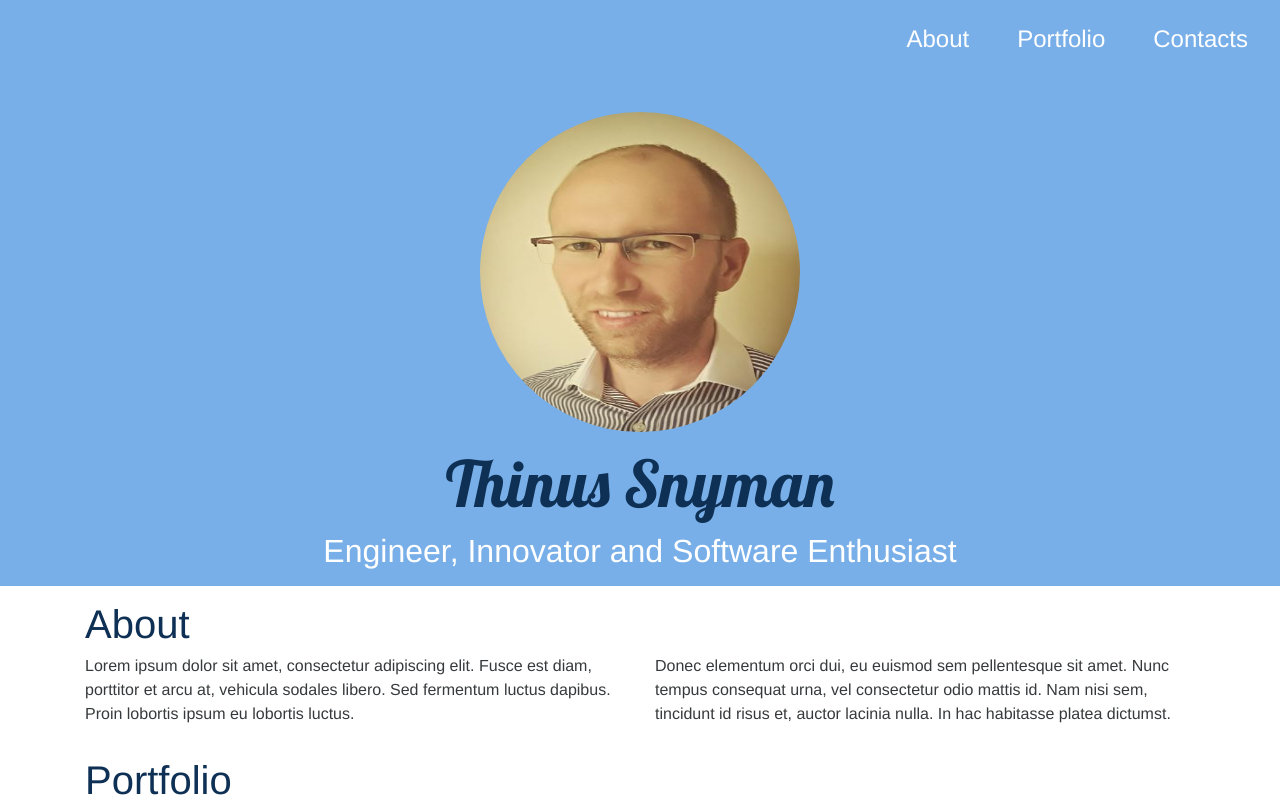
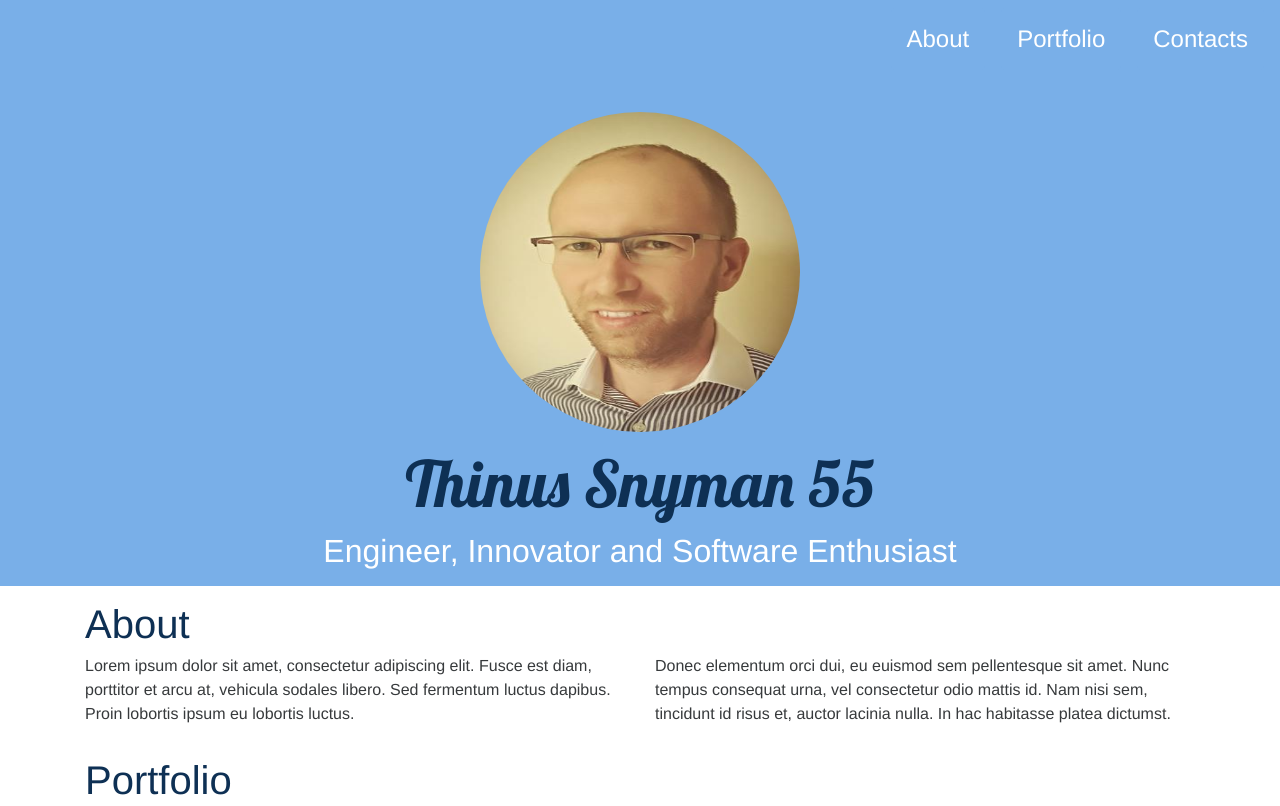
Before and after one commit to snymanth/snymanth.github.io, a Jekyll site: the page built from index.html, in a window 1280 px wide and 900 px high, cut to the strip 0-806 px from the top of the window. Built offline with Jekyll 4.4.1, drawn with Linux system fonts in a browser that asks for light colours; nearby versions of some CDN libraries.

Commit message:
Update _config.yml

```diff
--- a/_config.yml
+++ b/_config.yml
@@ -2,7 +2,7 @@
 # in the templates available like {{ site.myvariable }}.
 title: Clean portfolio theme for Jekyll powered by Bootstrap 4.
 email: thinuss@gmail.com
-brand: Thinus Snyman
+brand: Thinus Snyman 55
 headline: Engineer, Innovator and Software Enthusiast
 description: > # this means to ignore newlines until "baseurl:"
   New Site
```
